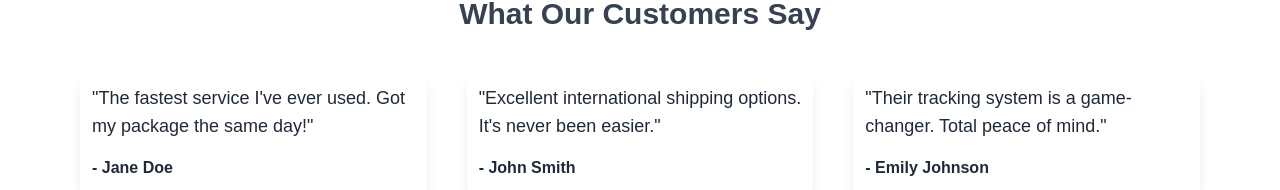
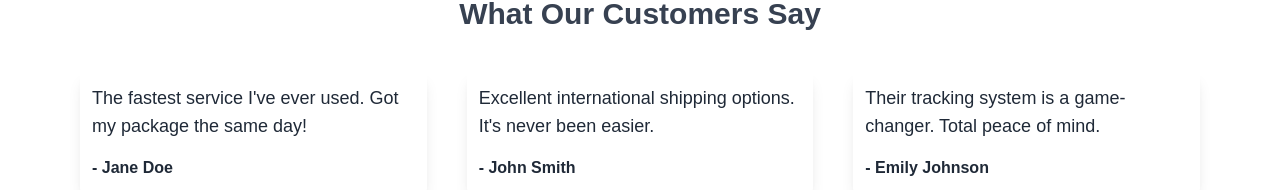
Before and after one commit to gfarhan18/ferret-shop, a Next.js app: page /mission in a window 1280 px wide. Shown: the part 1178-1368 px from the top of the page. Built offline with nearby package versions, Linux system fonts and the light colour scheme.

Commit message:
new changes

```diff
--- a/pages/mission.tsx
+++ b/pages/mission.tsx
@@ -8,8 +8,8 @@ const mission = () => {
         {/* Hero section */}
         <div className="relative bg-white">
           <Image
-          width="2000"
-          height="500"
+            width="2000"
+            height="500"
             className="w-full object-cover h-96"
             src="https://cdn.shopify.com/s/files/1/1404/8810/files/shutterstock_162976271-min.jpg?15124296873298194252"
             alt="Courier Service"
@@ -69,23 +69,23 @@ const mission = () => {
             What Our Customers Say
           </h2>
           <div className="mt-10 grid grid-cols-1 md:grid-cols-3 gap-10 px-5 md:px-20">
-            <div className="text-gray-800  shadow-lg rounded p-3">
+            <div className="text-gray-800 shadow-lg rounded p-3">
               <p className="text-lg">
-                "The fastest service I've ever used. Got my package the same
-                day!"
+                The fastest service I&apos;ve ever used. Got my package the same
+                day!
               </p>
               <strong className="block mt-4">- Jane Doe</strong>
             </div>
-            <div className="text-gray-800  shadow-lg rounded p-3">
+            <div className="text-gray-800 shadow-lg rounded p-3">
               <p className="text-lg">
-                "Excellent international shipping options. It's never been
-                easier."
+                Excellent international shipping options. It&apos;s never been
+                easier.
               </p>
               <strong className="block mt-4">- John Smith</strong>
             </div>
             <div className="text-gray-800 shadow-lg rounded p-3">
               <p className="text-lg">
-                "Their tracking system is a game-changer. Total peace of mind."
+                Their tracking system is a game-changer. Total peace of mind.
               </p>
               <strong className="block mt-4">- Emily Johnson</strong>
             </div>
```
